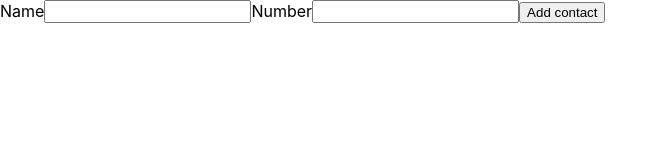
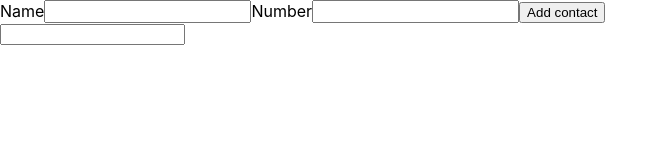
Before and after one commit to SerhiiMaslov1979/goit-react-hw-02-phonebook, a React (Create React App) app: page / in a window 1280 px wide. Shown: the top 160 px of the page, without its empty margins (0-668 px from the left). Built offline with nearby package versions, Linux system fonts and the light colour scheme.

Commit message:
draft filter

```diff
--- a/src/components/App.jsx
+++ b/src/components/App.jsx
@@ -42,6 +42,7 @@ export class App extends Component {
       <div>
         {/* <Form /> */}
         <LogicForm />
+        <Filter onChange={e => this.setState({filter: e.target.value})} value={this.state.filter}/>
 
       </div>
 )
@@ -49,3 +50,7 @@ export class App extends Component {
   }
 
 }
+
+function Filter({ onChange, value }) {
+  return <input type='text' onChange={onChange} value={value} />
+}
```
